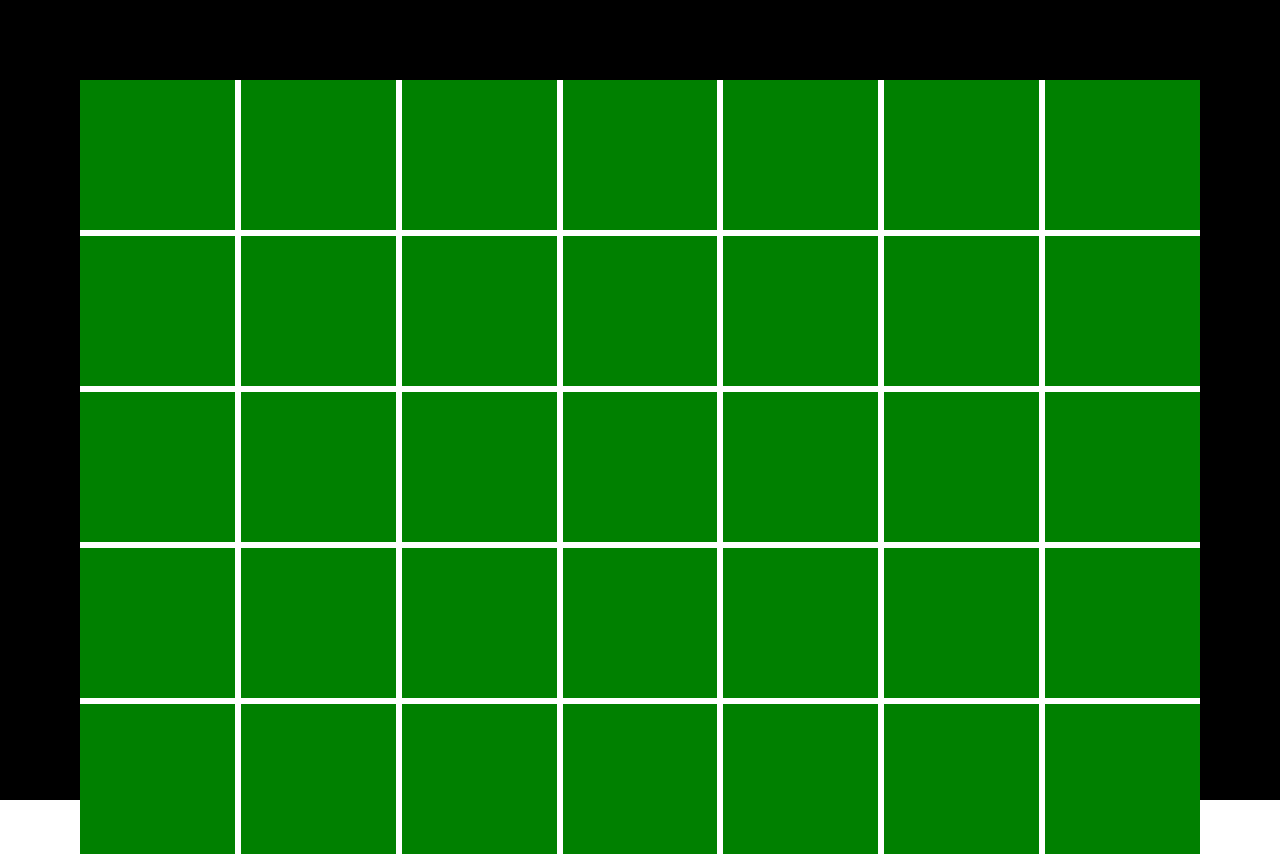
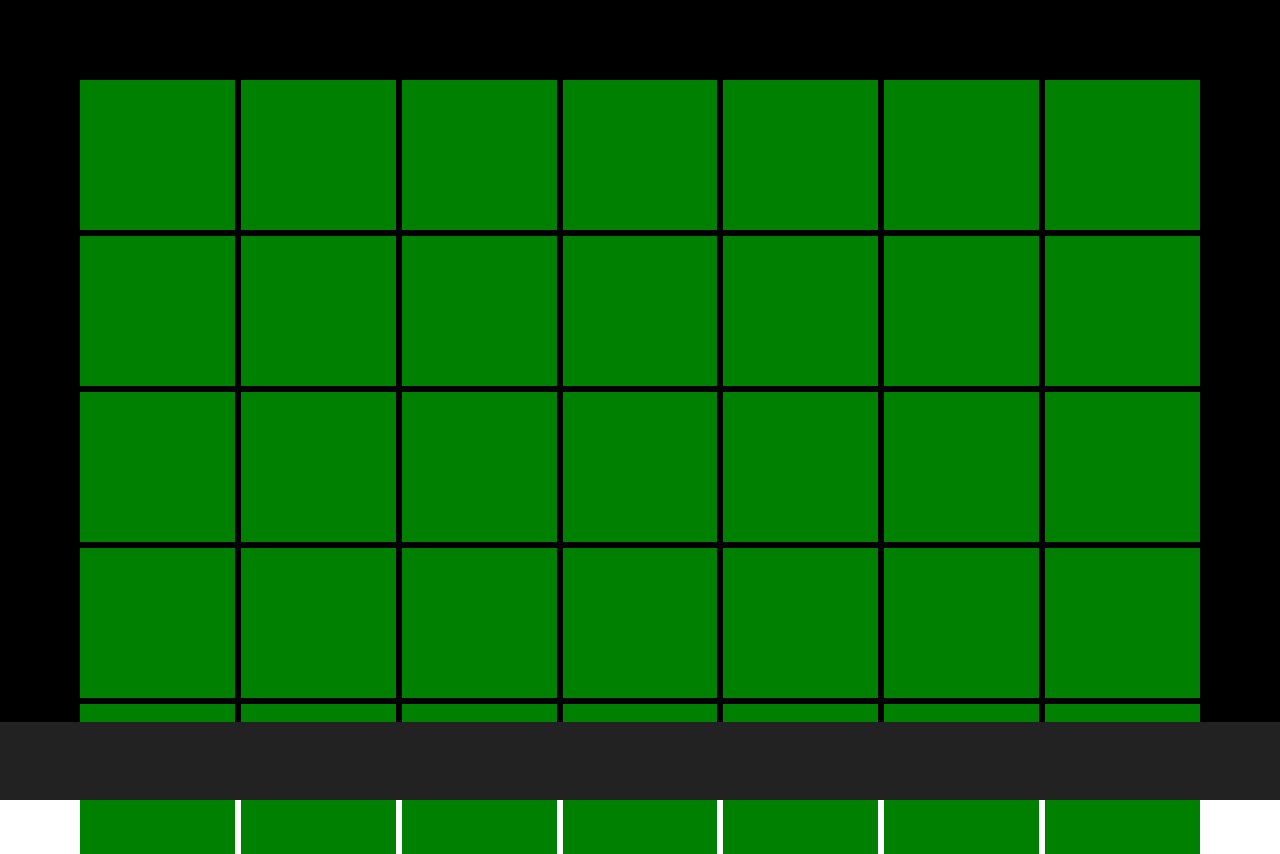
Before and after one commit to FedeViga/html-css-zoom, a plain HTML site: page index.html in a window 1280 px wide. Drawn offline with Linux system fonts and the light colour scheme.

Commit message:
struttura nav

```diff
--- a/css/style.css
+++ b/css/style.css
@@ -15,8 +15,6 @@ main {
 
 /* container */
 .container {
-    background-color: white;
-    /* test */
     display: flex;
     max-width: 1817px;
     margin: auto;
@@ -33,3 +31,16 @@ main {
     /* test */
     width: calc(100% / 7 - 6px / 7  * 6);
 }
+/* fine webcam */
+
+/* nav */
+nav {
+    background-color: #222222;
+
+    /* test */
+    height: 78px;
+    width: 100%;
+    position: fixed;
+    bottom: 0;
+}
+/* fine nav */
--- a/index.html
+++ b/index.html
@@ -57,6 +57,10 @@
         </div>
 
     </main>
+
+    <nav>
+
+    </nav>
 </body>
 
 </html>
```
